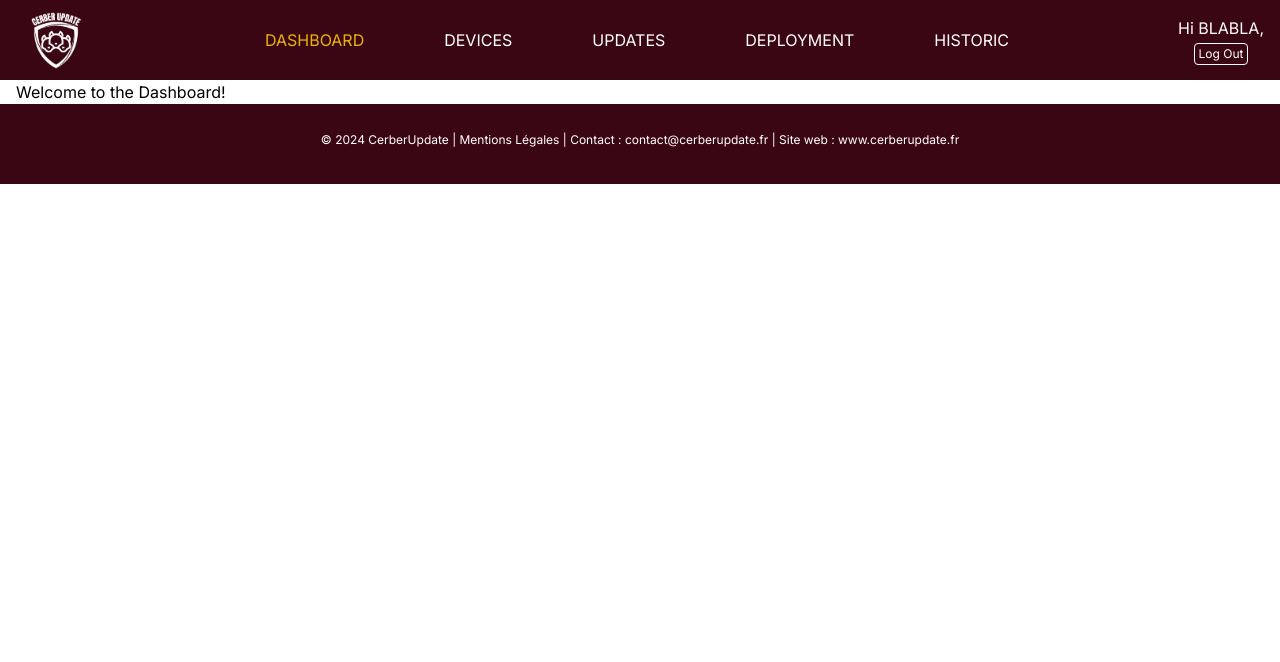
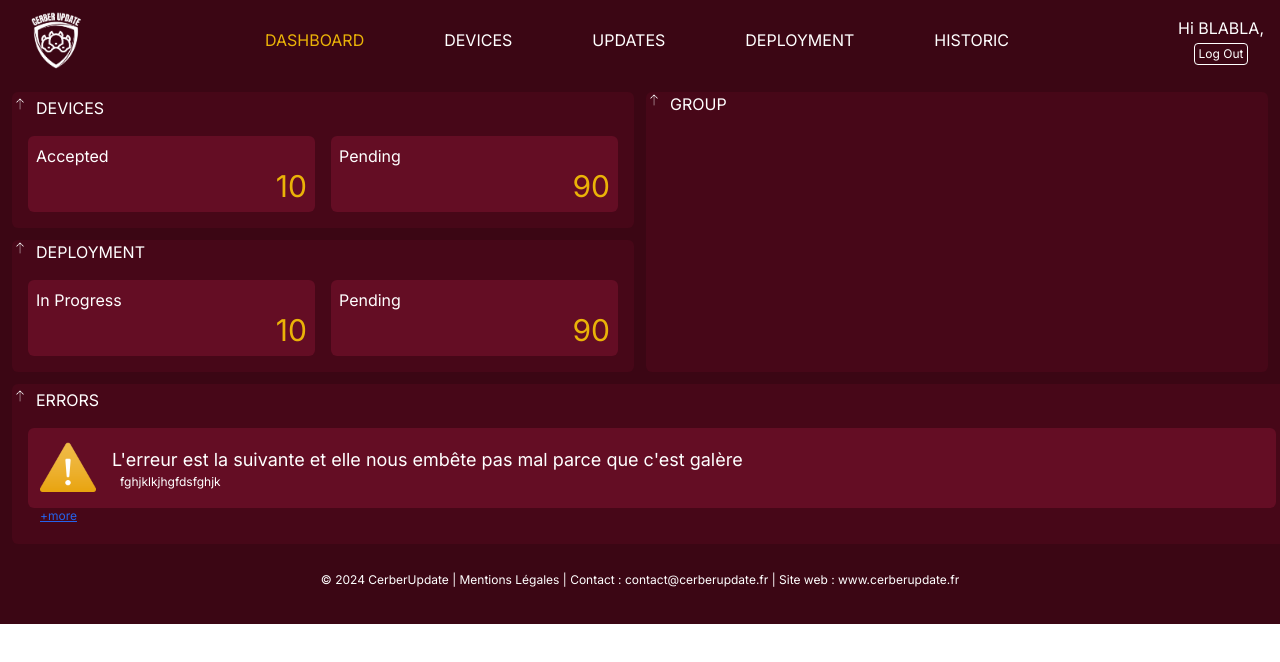
Before and after one commit to benjaminbaret/cerber-web-app, a Next.js app: page /dashboard in a window 1280 px wide. Shown: the top 662 px of the page. Built offline with nearby package versions, Linux system fonts and the light colour scheme.

Commit message:
dashboard jusqua bloquage

```diff
--- a/app/dashboard/page.tsx
+++ b/app/dashboard/page.tsx
@@ -1,3 +1,4 @@
+"use client"
 import Navbar from "../component/header/navbar";
 import Footer from "../component/footer/footer";
 
@@ -5,13 +6,68 @@ const DashboardPage = () => {
     return (
         <div>
             <Navbar currentPage="dashboard" />
-            <div className="container mx-auto px-4">
-                <h1>Welcome to the Dashboard!</h1>
+            <div id="pageContent" className="w-full bg-darkPurple text-white justify-between items-center h-full">
+                <div id="devicesDeploymentGroup" className="flex">
+                    <div id="devicesDeployment" className="w-full" >
+                        <div id="devices" className="w-full bg-intermediatePurple bg-opacity-30 rounded-md pt-1 m-3">
+                            <div id="title1" className="flex">
+                                <img src="images/up.png" className="h-4 mr-2" />
+                                <h1>DEVICES</h1>
+                            </div>
+                            <div className="flex p-2">
+                                <div id="acceptedDevices" className="w-full bg-intermediatePurple bg-opacity-100 p-2 m-2 rounded-md">
+                                    <h3>Accepted</h3>
+                                    <p className="text-3xl text-yellow-500 text-right">10</p>
+                                </div>
+                                <div id="pendingDevices" className="w-full bg-intermediatePurple bg-opacity-100 p-2 m-2 rounded-md">
+                                    <h3>Pending</h3>
+                                    <p className="text-3xl text-yellow-500 text-right">90</p>
+                                </div>
+                            </div>
+                        </div>
+                        <div id="deployment" className="w-full bg-intermediatePurple bg-opacity-30 rounded-md m-3">
+                            <div id="title1" className="flex">
+                                <img src="images/up.png" className="h-4 mr-2" />
+                                <h1>DEPLOYMENT</h1>
+                            </div>
+                            <div className="flex p-2">
+                                <div id="DeploymentProgress" className="w-full bg-intermediatePurple bg-opacity-100 p-2 m-2 rounded-md">
+                                    <h3>In Progress</h3>
+                                    <p className="text-3xl text-yellow-500 text-right">10</p>
+                                </div>
+                                <div id="pendingDeployment" className="w-full bg-intermediatePurple bg-opacity-100 p-2 m-2 rounded-md">
+                                    <h3>Pending</h3>
+                                    <p className="text-3xl text-yellow-500 text-right">90</p>
+                                </div>
+                            </div>
+                        </div>
+                    </div>
+                    <div id="group" className="m-3 mr-3 ml-6 bg-intermediatePurple bg-opacity-30 rounded-md flex w-full">
+                        <div id="title1" className="flex">
+                            <img src="images/up.png" className="h-4 mr-2" />
+                            <h1>GROUP</h1>
+                        </div>
+                    </div>
+                </div>
+                <div id="errors" className=" ml-3 w-full bg-intermediatePurple bg-opacity-30 rounded-md pt-1 pb-1">
+                    <div id="title1" className="flex">
+                        <img src="images/up.png" className="h-4 mr-2" />
+                        <h1>ERRORS</h1>
+                    </div>
+                    <div className="p-2 m-2">
+                        <div id="acceptedDevices" className="flex w-full bg-intermediatePurple bg-opacity-100 p-2 rounded-md items-center">
+                            <img src="images/attention.png" className="h-16 items-center"/>
+                            <div className="ml-3">
+                                <p className="text-lg">L'erreur est la suivante et elle nous embête pas mal parce que c'est galère</p>
+                                <p className="ml-2 text-xs">fghjklkjhgfdsfghjk</p>
+                            </div>
+                        </div>
+                        <p className="text-xs text-blue-600 underline ml-3">+more</p>
+                    </div>
+                </div>
             </div>
-
             <Footer />
         </div>
     );
 };
-
 export default DashboardPage;
--- a/app/devices/page.tsx
+++ b/app/devices/page.tsx
@@ -75,6 +75,12 @@ const selectAll = () => {
         }
     }
 };
+ const check = () => {
+    const inputElement = document.getElementById('selectAll') as HTMLInputElement;
+    if (inputElement) {
+        inputElement.checked = false;
+    }
+ };
 
 const changeStatus = () => {
     const inputElement = document.getElementById('searchInputStatus') as HTMLInputElement;
@@ -117,7 +123,7 @@ const fonctionTest: (tableauContenu: string[][]) => React.ReactNode = (tableauCo
             {tableauContenu.map((ligne, indexLigne) => (
                 <tr className="relative">
                     <td className=" text-center className='w-1/7'">
-                        <input type="checkbox" id={"select"+indexLigne} name={"select"+indexLigne}/>
+                        <input type="checkbox" onChange={check} id={"select"+indexLigne} name={"select"+indexLigne}/>
                     </td>
                     <td id={"Status" + indexLigne} className="pb-3 pt-3 flex items-center justify-center text-center w-1/7">
                         {ligne[0] === "0" ? (
```
Also changed, not shown: public/images/attention.png (added).
